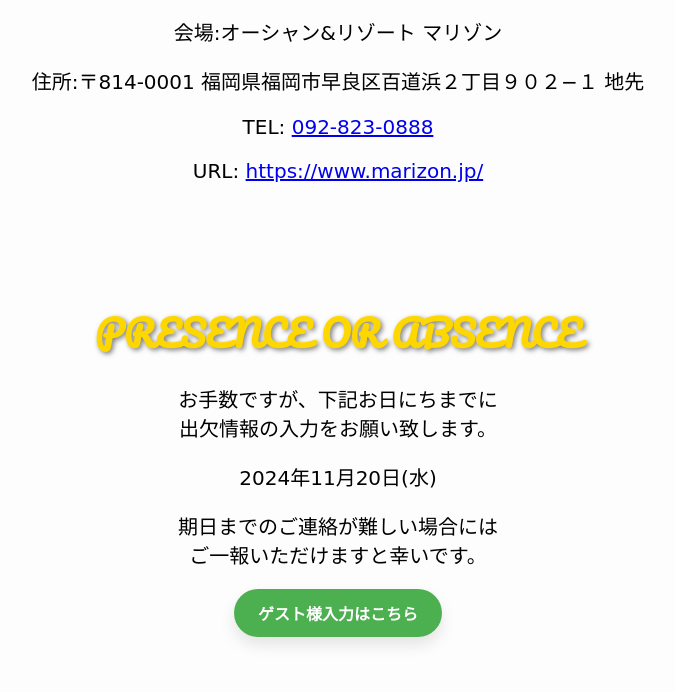
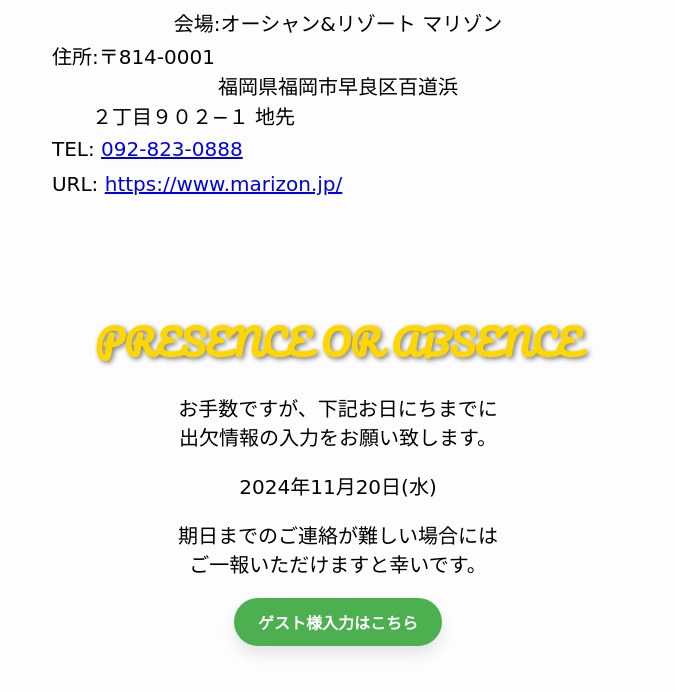
Before and after one commit to wevinv20241221/invitation-web, a plain HTML site: page index.html in a window 1280 px wide. Shown: the part 2740-3432 px from the top of the page, without its empty margins (302-977 px from the left). Drawn offline with Linux system fonts and the light colour scheme.

Commit message:
Add files via upload

```diff
--- a/index.html
+++ b/index.html
@@ -202,6 +202,25 @@
     }
 
     .note {
+      font-family: 'Yu Mincho', cursive;
+      text-align: center;
+      margin-top: 20px;
+      font-size: 20px;
+      color: #000;
+      line-height: 15px;
+    }
+
+
+    .note2 {
+      font-family: 'Yu Mincho', cursive;
+      text-align: center;
+      margin-top: 20px;
+      font-size: 20px;
+      color: #000;
+      line-height: 10px;
+    }
+
+    .note3 {
       font-family: 'Yu Mincho', cursive;
       text-align: center;
       margin-top: 20px;
@@ -429,19 +448,21 @@
         referrerpolicy="no-referrer-when-downgrade"></iframe>
     </div>
     <div class="note">会場:オーシャン&リゾート マリゾン</div>
-    <div class="note">住所:〒814-0001 福岡県福岡市早良区百道浜２丁目９０２−１ 地先</div>
-    <div class="note">
-      TEL: <a href="tel:0928230888">092-823-0888</a>
+    <div class="note2" style="text-align: left;">　　住所:〒814-0001</div>
+    <div class="note2">福岡県福岡市早良区百道浜</div>
+    <div class="note2" style="text-align: left;">　　　　２丁目９０２−１ 地先</div>
+    <div class="note" style="text-align: left;">
+      　　TEL: <a href="tel:0928230888">092-823-0888</a>
     </div>
-    <div class="note">
-      URL: <a href="https://www.marizon.jp/" target="_blank" rel="noopener noreferrer">https://www.marizon.jp/</a>
+    <div class="note" style="text-align: left;">
+      　　URL: <a href="https://www.marizon.jp/" target="_blank" rel="noopener noreferrer">https://www.marizon.jp/</a>
     </div>
     <br><br>
     <br><br>
     <br><br>
 
     <h1>PRESENCE OR ABSENCE</h1>
-    <div class="note">
+    <div class="note3">
       <p>お手数ですが、下記お日にちまでに<br>出欠情報の入力をお願い致します。</p>
       <p>2024年11月20日(水)</p>
       <p>期日までのご連絡が難しい場合には<br>ご一報いただけますと幸いです。</p>
```
